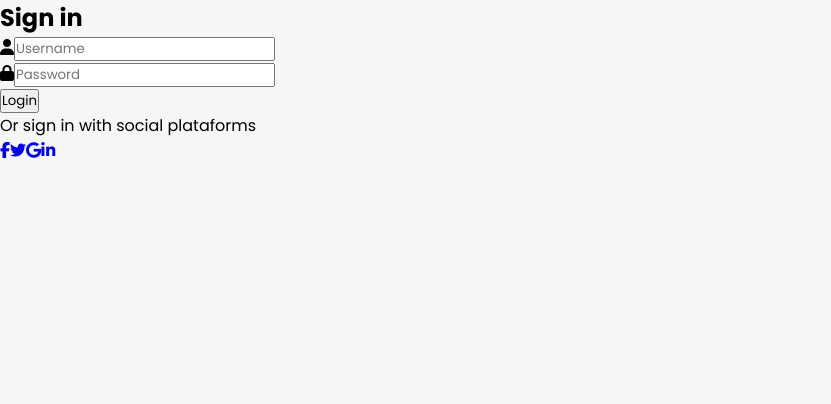
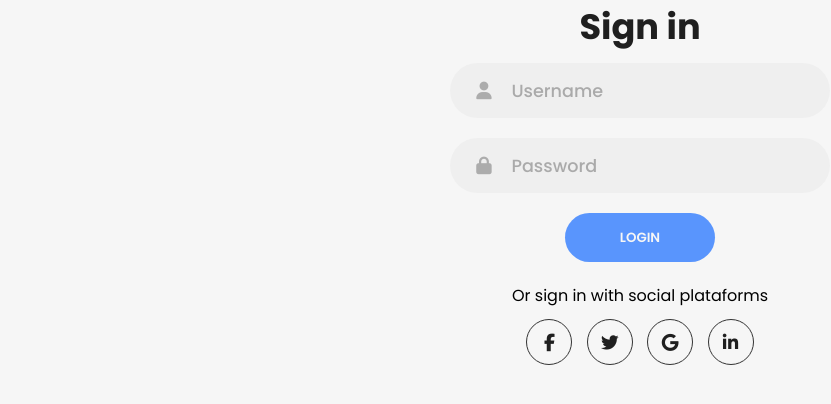
Before and after one commit to guibrbs/Sliding-Sign-In, a React (Vite) app: page / in a window 1280 px wide. Shown: the top 404 px of the page, without its empty margins (0-831 px from the left). Built offline with nearby package versions, Linux system fonts and the light colour scheme.

Commit message:
:rocket:Styling the sign in form

```diff
--- a/src/components/Form-container.css
+++ b/src/components/Form-container.css
@@ -0,0 +1,102 @@
+.forms-container{
+    position: absolute;
+    width: 100%;
+    height: 100%;
+    top: 0;
+    left: 0;
+}
+
+form{
+    display: flex;
+    align-items: center;
+    justify-content: center;
+    flex-direction: column;
+}
+
+.title{
+    font-size: 2.2rem;
+    color: rgb(31, 31, 31);
+}
+
+.input-field{
+    max-width: 380px;
+    width: 100%;
+    height: 55px;
+    background-color: #f0f0f0f0;
+    margin: 10px 0;
+    border-radius: 55px;
+    display: grid;
+    grid-template-columns: 15% 85%;
+    padding: 0 .4rem;
+}
+
+.input-field i{
+    text-align: center;
+    line-height: 55px;
+    color: #acacac;
+    font-size: 1.1rem;
+}
+
+.input-field input{
+    background: none;
+    outline: none;
+    border: none;
+    line-height: 1;
+    font-weight: 600;
+    font-size: 1.1rem;
+    color: rgb(31, 31, 31);
+}
+
+.input-field input::placeholder{
+    color: #aaa;
+    font-weight: 500;
+}
+
+.btn{
+    width: 150px;
+    height: 49px;
+    border: none;
+    outline: none;
+    border-radius: 49px;
+    cursor: pointer;
+    background-color: #5995fd;
+    color: #f6f6f6;
+    text-transform: uppercase;
+    font-weight: 600;
+    margin: 10px 0;
+    transition: .5s;
+}
+
+.btn:hover{
+    background-color: #4d84e2;
+}
+
+.social-text{
+    padding: .7rem 0;
+    font-size: 1rem;
+}
+
+.social-media{
+    display: flex;
+    justify-content: center;
+}
+
+.social-icon{
+    height: 46px;
+    width: 46px;
+    border: 1px solid #333;
+    margin: 0 0.45rem;
+    display: flex;
+    justify-content: center;
+    align-items: center;
+    text-decoration: none;
+    color: rgb(31, 31, 31);
+    font-size: 1.1rem;
+    border-radius: 50%;
+    transition: 0.3s;
+}
+
+.social-icon:hover{
+    color:#4d84e2;
+    border-color: #4d84e2;
+}
--- a/src/components/Form-container.jsx
+++ b/src/components/Form-container.jsx
@@ -1,11 +1,12 @@
 import React from "react";
+import './Form-container.css'
 
 export default function FormContainer() {
     return(
         <div className="forms-container">
             <div className="signin-signup">
                 <form action="" className="sign-in-form">
-                    <h2 className="tittle">Sign in</h2>
+                    <h2 className="title">Sign in</h2>
                     <div className="input-field">
                         <i className="fas fa-user"></i>
                         <input type="text" placeholder="Username"/>
```
